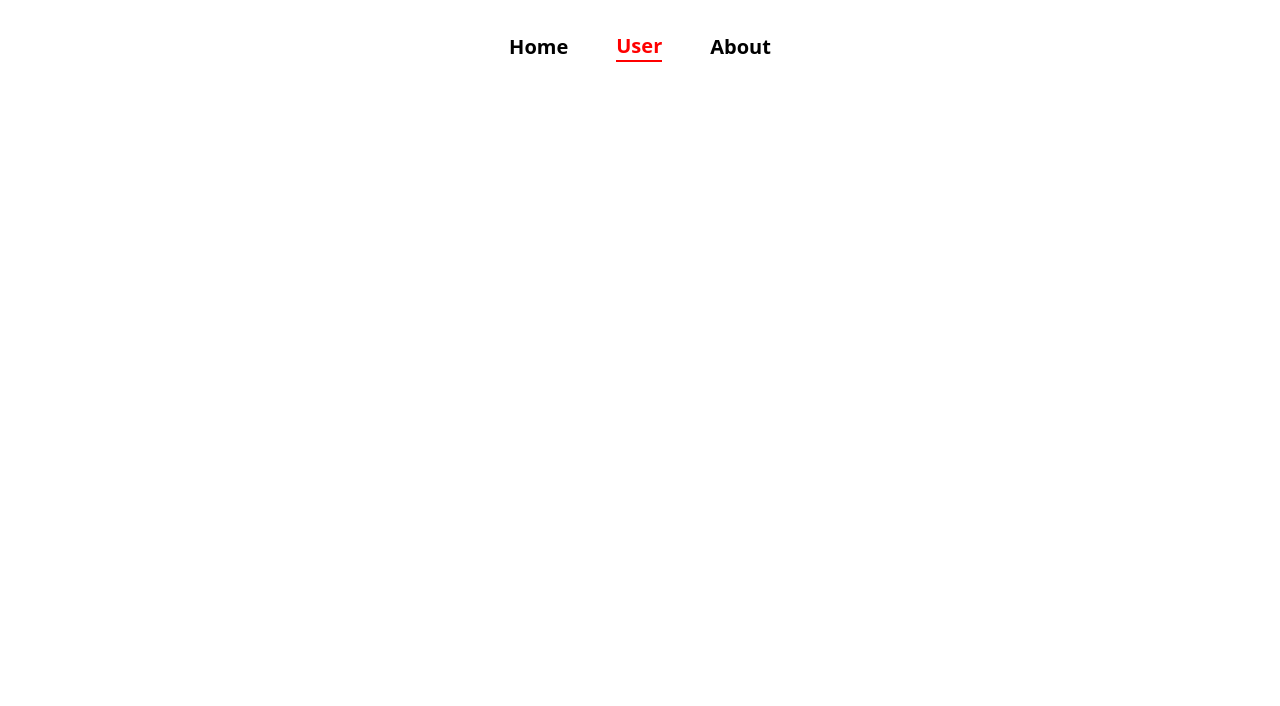
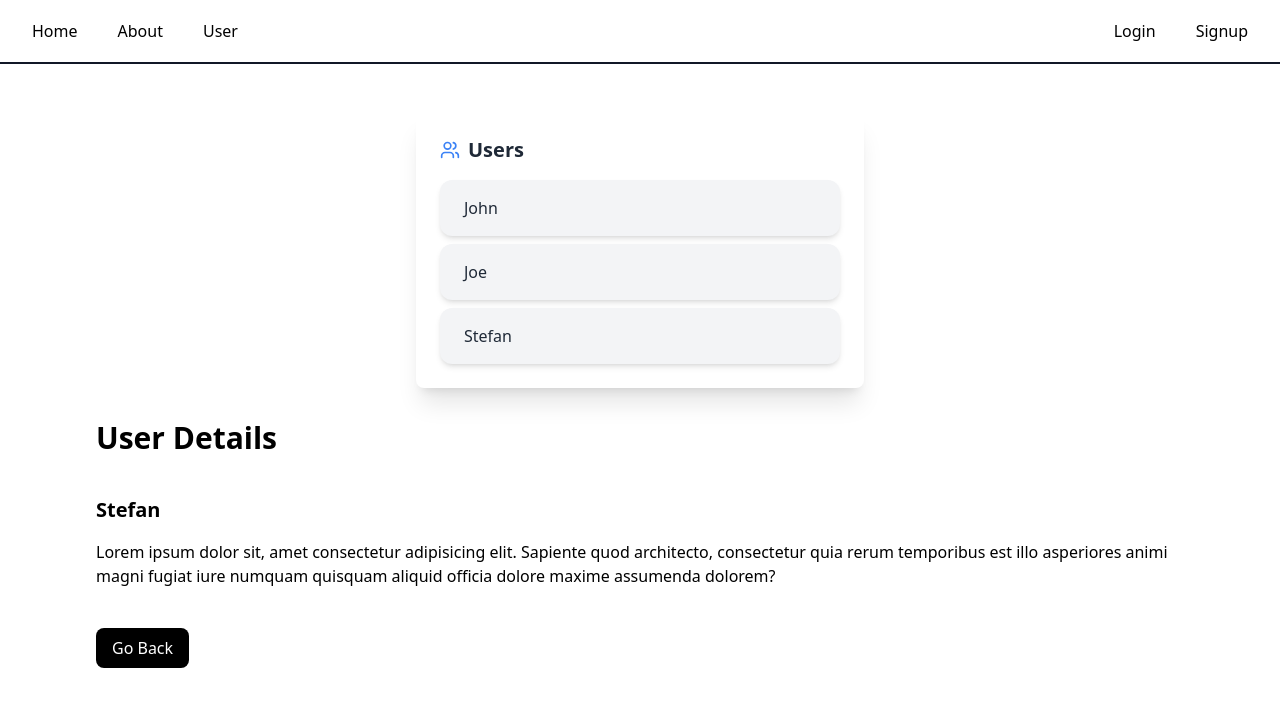
Before and after one commit to Bhupendra-003/Learing-React, a React (Vite) app in the folder react-tut/: page /user/Stefan in a window 1280 px wide. Before the commit this address had no page. Shown: the top 706 px of the page. Built offline with nearby package versions, Linux system fonts and the light colour scheme.

Commit message:
dynamic routing comp

```diff
--- a/package.json
+++ b/package.json
@@ -1,5 +1,7 @@
 {
   "dependencies": {
+    "framer-motion": "^12.4.3",
+    "lucide-react": "^0.475.0",
     "react-hook-form": "^7.54.2",
     "react-icons": "^5.4.0",
     "react-router-dom": "^7.1.5"
--- a/react-tut/src/App.jsx
+++ b/react-tut/src/App.jsx
@@ -1,9 +1,12 @@
 import React from 'react';
 import Nav from './components/Nav';
+import { Routing } from './util/Routing';
+import UserDetail from './components/UserDetail';
 function App() {
     return (
         <>
             <Nav />
+            <Routing />
         </>
     );
 }
--- a/react-tut/src/components/About.jsx
+++ b/react-tut/src/components/About.jsx
@@ -1,13 +1,15 @@
-import React from 'react';
+import React from 'react'
 
-const About = () => {
+function About() {
     return (
-        <div className="p-4">
-            <h1 className="text-2xl font-bold mb-2 p-4 bg-green-300 rounded-md">About This Tutorial</h1>
-            <p className="mb-2">This tutorial is designed for aspiring web developers who want to learn React.</p>
-            <p>We cover fundamental concepts and provide practical examples to help you grasp the material effectively.</p>
+        <div>
+            <div className='flex justify-center items-center h-screen'>
+                <div className='w-96 h-16 bg-purple-300 rounded-lg flex justify-center items-center'>
+                    <p>You are on the About page</p>
+                </div>
+            </div>
         </div>
-    );
-};
+    )
+}
 
-export default About;
+export default About
--- a/react-tut/src/components/Home.jsx
+++ b/react-tut/src/components/Home.jsx
@@ -1,13 +1,13 @@
-import React from 'react';
+import React from 'react'
 
-const Home = () => {
+function Home() {
     return (
-        <div className="p-4">
-            <h1 className="text-2xl font-bold mb-2 bg-blue-300 rounded-md p-4">Welcome to Our React Tutorial!</h1>
-            <p className="mb-2">This is a beginner-friendly tutorial aimed at helping you understand the basics of React. You'll learn about components, state management, and how to build interactive user interfaces.</p>
-            <p>Get started by exploring the User and About pages.</p>
+        <div className='flex justify-center items-center h-screen'>
+            <div className='w-96 h-16 bg-purple-300 rounded-lg flex justify-center items-center'>
+                <p>You are on the home page</p>
+            </div>
         </div>
-    );
-};
+    )
+}
 
-export default Home;
+export default Home
--- a/react-tut/src/components/Nav.jsx
+++ b/react-tut/src/components/Nav.jsx
@@ -1,26 +1,21 @@
-import React from 'react';
-import { Link, NavLink} from 'react-router-dom';
-import Routing from '../util/Routing';
-
+import React from 'react'
+import { Link } from 'react-router-dom';
 function Nav() {
-    const activePage = (e, color) => {
-        if(e.isActive){
-            return {
-                color: color,
-                borderBottom: `2px solid ${color}`
-            }
-        }
-    }
     return (
-        <>
-            <nav className='flex gap-12 p-8 justify-center items-center '>
-                <NavLink style={e => activePage(e, 'green')} className='text-xl font-bold' to="/"><span>Home</span></NavLink>
-                <NavLink style={e => activePage(e, 'red')} className='text-xl font-bold' to="/user">User </NavLink>
-                <NavLink style={e => activePage(e, 'blue')} className='text-xl font-bold' to="/about">About</NavLink>
+        <div>
+            <nav className='flex justify-between w-full h-16 px-8 items-center border-b-2 border-gray-900'>
+                <div className='flex gap-10'>
+                    <Link to='/'>Home</Link>
+                    <Link to='/about'>About</Link>
+                    <Link to='/user'>User</Link>
+                </div>
+                <div className='flex gap-10'>
+                    <Link to='/login'>Login</Link>
+                    <Link to='/signup'>Signup</Link>
+                </div>
             </nav>
-            <Routing />
-        </>
-    );
+        </div>
+    )
 }
 
-export default Nav;
+export default Nav
--- a/react-tut/src/components/User.jsx
+++ b/react-tut/src/components/User.jsx
@@ -1,13 +1,40 @@
-import React from 'react';
+import { Card } from "./ui/Card";
+import { Link, Outlet } from "react-router-dom";
+import { Users } from "lucide-react";
 
-const User = () => {
+export default function UserList() {
     return (
-        <div className="p-4">
-            <h1 className="text-2xl font-bold mb-2 p-4 bg-orange-300 rounded-md">User  Information</h1>
-            <p className="mb-2">Here you can find user-specific information. This section will contain user profiles and details.</p>
-            <p>Stay tuned for more features that will enhance your experience.</p>
+        <div>
+            <Card className="bg-white shadow-xl rounded-2xl p-6 mt-12 w-full max-w-md mx-auto">
+                <div className="flex items-center gap-2">
+                    <Users className="text-blue-500" size={20} />
+                    <h3 className="text-xl font-semibold text-gray-800">Users</h3>
+                </div>
+                <ul className="mt-4 space-y-2">
+                    <li>
+                        <Link to="/user/john" className="block w-full">
+                            <div className="bg-gray-100 text-gray-800 rounded-xl flex items-center px-6 py-4 transition-transform transform hover:scale-105 cursor-pointer hover:bg-blue-500 hover:text-white shadow-md">
+                                John
+                            </div>
+                        </Link>
+                    </li>
+                    <li>
+                        <Link to="/user/joe" className="block w-full">
+                            <div className="bg-gray-100 text-gray-800 rounded-xl flex items-center px-6 py-4 transition-transform transform hover:scale-105 cursor-pointer hover:bg-blue-500 hover:text-white shadow-md">
+                                Joe
+                            </div>
+                        </Link>
+                    </li>
+                    <li>
+                        <Link to="/user/Stefan" className="block w-full">
+                            <div className="bg-gray-100 text-gray-800 rounded-xl flex items-center px-6 py-4 transition-transform transform hover:scale-105 cursor-pointer hover:bg-blue-500 hover:text-white shadow-md">
+                                Stefan
+                            </div>
+                        </Link>
+                    </li>
+                </ul>
+            </Card>
+            <Outlet />
         </div>
     );
-};
-
-export default User;
+}
--- /dev/null
+++ b/react-tut/src/components/UserDetail.jsx
@@ -0,0 +1,36 @@
+import React from 'react'
+import { useNavigate, useParams } from 'react-router-dom'
+
+function UserDetail() {
+    const {user} = useParams();
+    const navigate = useNavigate();
+
+    const goBackHandle = () => {
+        console.log('Go back clicked');
+        navigate('/user');
+    }
+
+    return (
+        <>
+            <div className='w-full h-screen flex px-16 mt-8'>
+                <div className='px-8'>
+                    <h1 className='text-3xl font-bold'>User Details</h1>
+                    <div className='mt-8 text-lg'>
+                        <p className='py-2 rounded-lg text-xl font-bold'>{user}</p>
+                    </div>
+                    <div className='py-2'>
+                        <p>Lorem ipsum dolor sit, amet consectetur adipisicing elit. Sapiente quod architecto, consectetur quia rerum temporibus est illo asperiores animi magni fugiat iure numquam quisquam aliquid officia dolore maxime assumenda dolorem?</p>
+                    </div>
+                    <button onClick={()=>{
+                        goBackHandle();
+                    }} className='mt-8 bg-black text-white px-4 py-2 rounded-lg'>
+                        Go Back
+                    </button>
+
+                </div>
+            </div>
+        </>
+    )
+}
+
+export default UserDetail
--- /dev/null
+++ b/react-tut/src/components/ui/Card.jsx
@@ -0,0 +1,7 @@
+export function Card({ children, className }) {
+    return (
+        <div className={`bg-white shadow-md rounded-lg p-4 ${className}`}>
+            {children}
+        </div>
+    );
+}
--- a/react-tut/src/util/Routing.jsx
+++ b/react-tut/src/util/Routing.jsx
@@ -3,17 +3,17 @@ import Home from '../components/Home'
 import User from '../components/User'
 import About from '../components/About'
 import {Routes, Route } from 'react-router-dom';
-
-function Routing() {
+import UserDetail from '../components/UserDetail';
+export function Routing() {
     return (
         <div>
             <Routes>
                 <Route path="/" element={<Home />} />
-                <Route path="/user" element={<User  />} />
+                <Route path="/user" element={<User  />} >
+                    <Route path="/user/:user" element={<UserDetail />} />
+                </Route>
                 <Route path="/about" element={<About />} />
             </Routes>
         </div>
     )
 }
-
-export default Routing
```
Also changed, not shown: 1 other file (tests, documents, lock files or other folders).
